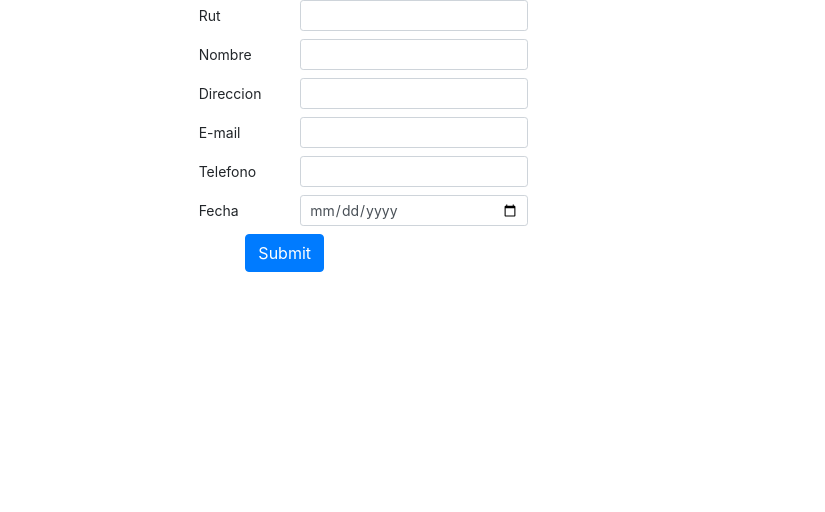
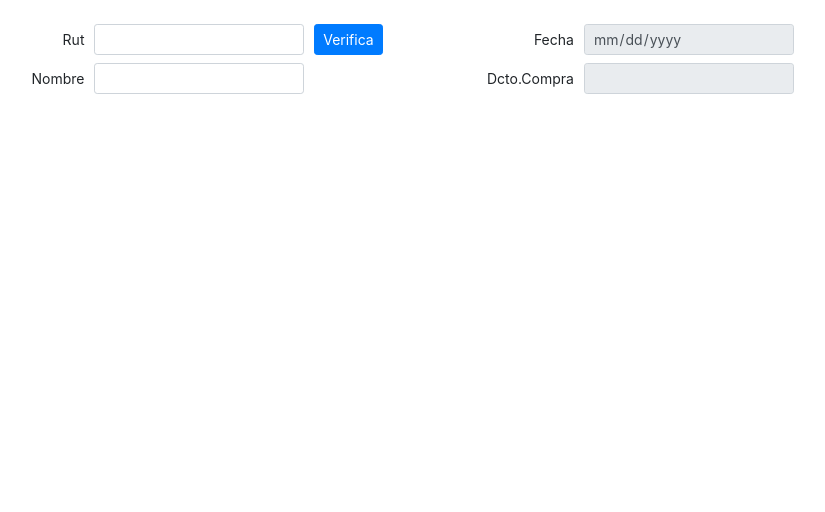
Before and after one commit to landersoft/AMASADOSUR, a Django app: page /abastecimiento/compra/ in a window 1280 px wide. Shown: the part 57-569 px from the top of the page, without its empty margins (243-1068 px from the left). Run offline with Django 3.2, Linux system fonts and the light colour scheme; a user stored in the database is signed in; some libraries are stand-ins or nearby versions.

Commit message:
se agrega detalle compra.

```diff
--- a/abastecimiento/urls.py
+++ b/abastecimiento/urls.py
@@ -1,6 +1,6 @@
 from abastecimiento import views
 
-from django.urls import path, include
+from django.urls import path, include, reverse, reverse_lazy
 
 app_name = 'abastecimiento'
 
@@ -8,7 +8,11 @@ urlpatterns = [
     path(r'', views.index, name='index'),
     path(r'productos/', views.ProductoList.as_view(), name='productos'),
     path(r'compra/', views.compra, name='compra'),
-    path(r'compra/nueva', views.nueva_compra, name='nueva_compra'),
+    path(r'compra/nueva/nueva', views.nueva, name='nueva'),
+    path(r'compra/nueva/nueva/add', views.agrega_detalle, name='agrega_detalle'),
+    path(r'compra/nueva', views.verifica, name='verifica'),
+
+    path(r'test/', views.test, name='test'),
 
 
 
--- a/abastecimiento/views.py
+++ b/abastecimiento/views.py
@@ -2,6 +2,7 @@ from django.shortcuts import render, redirect
 from django.views.generic import ListView, CreateView
 from django.forms import modelformset_factory
 from django.urls import reverse_lazy
+from django.http import HttpResponseRedirect
 
 from .models import Producto,Proveedor,Compra,DetalleCompra
 from django.forms import formsets, formset_factory
@@ -42,8 +43,50 @@ class ListadoCompras(ListView):
 def compra(request):
     return render(request, "abastecimiento/compra.html")
 
+def nueva(request):
+    if request.method=="POST":
+        documento=request.POST.get('dcto')
+        try:
+            Compra.objects.get(documento=documento)
+            mesj="Documento ya ingresado"
+            return render(request,'ventas/info.html',{'mesj': mesj})
+        except Compra.DoesNotExist:
+            documento = request.POST.get('dcto')
+            fecha=request.POST.get('fecha')
+            proveedor=Proveedor.objects.get(rut=request.POST.get('rut'))
+            usuario=request.user
+            nueva_compra=Compra(documento=documento,fecha=fecha,proveedor=proveedor,usuario=usuario)
+            nueva_compra.save()
+            print(Compra.objects.latest('id'))
 
-def nueva_compra(request):
+
+            context={
+                'documento': documento,
+                'fecha': fecha,
+                'dcto': documento,
+                'rut': proveedor.rut,
+                'nombre': proveedor.nombre,
+                'id': Compra.objects.latest('id'),
+                'usuario': usuario,
+            }
+        return render(request,'abastecimiento/compra.html',context)
+
+def agrega_detalle(request):
+    pass
+    #if request.method==POST:
+    #    id_compra = request.POST.get('id')
+    #    id_producto = Producto.objects.get(codigo_barras=request.POST.get('codigo')).id
+    #    lote = request.POST.get('lote')
+    #    nuevo_detalle = DetalleCompra()
+
+    #    lote = models.CharField(max_length=30, blank=True, null=True)
+    #    fecha_vencimiento = models.DateField()
+    #    cantidad = models.IntegerField()
+    #    precio_compra_unitario = models.IntegerField()
+
+
+
+def verifica(request):
     if request.method=="POST":
         rut_proveedor = request.POST['rut']
         print(rut_proveedor)
@@ -53,7 +96,8 @@ def nueva_compra(request):
 
             context={
                 'nombre': proveedor.nombre,
-                'rut': proveedor.rut
+                'rut': proveedor.rut,
+                'usuario': request.user
             }
             return render(request, 'abastecimiento/compra.html', context)
         except Proveedor.DoesNotExist:
@@ -63,3 +107,7 @@ def nueva_compra(request):
                 'mesj': mesj
             }
             return render(request,'ventas/info.html',context)
+
+
+def test(request):
+    return render(request, 'abastecimiento/test.html')
--- a/templates/abastecimiento/compra.html
+++ b/templates/abastecimiento/compra.html
@@ -1,100 +1,147 @@
 {% extends "base.html"%}
+
 {% block estilo %}{% endblock %}
 
 {% load staticfiles %}
 
 {% block tittle %}Compra{% endblock %}
-
 {% block content %}
-
-<div class="container-fluid">
-	<div class="row">
-		<div class="col-md-4">
-		</div>
-		<div class="col-md-4">
-            <form action="http://127.0.0.1:8000/abastecimiento/compra/nueva" method="POST">
-                {% csrf_token %}
-                {% if rut %}
-                    <div class="form-row">
-
-
-                            <label for="rut" class="col-md-3 col-form-label-sm align-content-end">Rut</label>
-                            <div class="col-7">
-                                <input type="text" class="form-control form-control-sm" id="rut" name="rut" required placeholder={{rut}} readonly>
-                            </div>
-                            <label for="nombre" class="col-md-3 col-form-label-sm">Nombre</label>
-                            <div class="col-7">
-                                <input type="text" class="form-control form-control-sm" id="nombre" name="nombre" required>
-                            </div>
-                            <div class="col-md-2">
-                                <button type="submit" class="btn btn-primary">Verifica</button>
-                            </div>
-                            <label for="nombre" class="col-md-3 col-form-label-sm">Nombre</label>
-                            <div class="col-7">
-                                <input type="text" class="form-control form-control-sm" id="nombre" name="nombre" placeholder={{nombre}} readonly>
-                            </div>
-                            <label for="direccion" class="col-md-3 col-form-label-sm">Direccion</label>
-                            <div class="col-7">
-                                <input type="text" class="form-control form-control-sm" id="direccion" name="direccion" placeholder={{direccion}} readonly >
-                            </div>
-                            <label for="email" class="col-md-3 col-form-label-sm">E-mail</label>
-                            <div class="col-md-7">
-                                <input type="email" class="form-control form-control-sm" id="email" name="email" placeholder={{email}} readonly>
-                            </div>
-                            <label for="telefono" class="col-md-3 col-form-label-sm">Telefono</label>
-                            <div class="col-md-7">
-                                <input type="number" class="form-control form-control-sm" id="telefono" name="telefono" placeholder={{telefono}} readonly>
-                            </div>
-                            <label for="fecha" class="col-md-3 col-form-label-sm">Fecha</label>
-                                <div class="col-md-7">
-                            <input type="date" class="form-control form-control-sm" id="fecha" name="fecha">
-
-                    </div>
-
-                {% else %}
-
-                    <div class="form-row">
-
-                            <label for="rut" class="col-md-3 col-form-label-sm align-content-end">Rut</label>
-                            <div class="col-7">
-                                <input type="text" class="form-control form-control-sm" id="rut" name="rut" required >
-                            </div>
-
-                            <label for="nombre" class="col-md-3 col-form-label-sm">Nombre</label>
-                            <div class="col-7">
-                                <input type="text" class="form-control form-control-sm" id="nombre" name="nombre" required>
-                            </div>
-                            <label for="direccion" class="col-md-3 col-form-label-sm">Direccion</label>
-                            <div class="col-7">
-                                <input type="text" class="form-control form-control-sm" id="direccion" name="direccion">
-                            </div>
-                            <label for="email" class="col-md-3 col-form-label-sm">E-mail</label>
-                            <div class="col-md-7">
-                                <input type="email" class="form-control form-control-sm" id="email" name="email">
-                            </div>
-                            <label for="telefono" class="col-md-3 col-form-label-sm">Telefono</label>
-                            <div class="col-md-7">
-                                <input type="number" class="form-control form-control-sm" id="telefono" name="telefono">
-                            </div>
-                            <label for="fecha" class="col-md-3 col-form-label-sm">Fecha</label>
-                                <div class="col-md-7">
-                            <input type="date" class="form-control form-control-sm" id="fecha" name="fecha">
-
-                    </div>
-            {% endif %}
+    <div class="container-fluid">
 
 
 
-            <div class="form-row">
+        &nbsp;
 
-                   <div class="col-md-10 offset-md-7">
-                       <button type="submit" class="btn btn-primary">Submit</button>
+	<div class="row">
+		<div class="col-md-2">
+		</div>
+
+        {% if rut and fecha is None %}
+
+		        <div class="col-md-4">
+
+            <div class="container">
+                    <form action="{% url 'abastecimiento:nueva' %}" method="post">{% csrf_token %}
+                    <div class="form-row">
+
+                        <label for="rut" class="col-md-3 col-form-label-sm align-content-end">Rut Proveedor</label>
+                        <div class="col-7">
+                            <input type="text" class="form-control form-control-sm" id="rut" name="rut" placeholder="{{ rut }}" value="{{ rut }}" readonly>
+                        </div>
+
+                        <label for="nombre" class="col-md-3 col-form-label-sm">Nombre Provee.</label>
+                        <div class="col-7">
+                            <input type="text" class="form-control form-control-sm" id="nombre" name="nombre" placeholder={{ nombre }} readonly>
+                        </div>
+
+                        <label for="usuario" class="col-md-3 col-form-label-sm ">Usuario</label>
+                        <div class="col-md-7">
+                            <input type="text" class="form-control form-control-sm" id="usuario" name="usuario" placeholder={{ usuario }} readonly>
+                        </div>
                     </div>
 
             </div>
 
+        </div>
+                <div class="col-md-4">
+            <div class="container">
+                <div class="form-row">
+                    <label for="dcto" class="col-md-5 col-form-label-sm text-right">Dcto.Compra</label>
+                    <div class="col-md-7">
+                        <input type="text" class="form-control form-control-sm" id="dcto" name="dcto" required>
+                    </div>
+
+                    <label for="fecha" class="col-md-5 col-form-label-sm text-right">Fecha</label>
+                    <div class="col-md-7">
+                        <input type="date" class="form-control form-control-sm" id="fecha" name="fecha" required>
+                    </div>
+                    <div class="col offset-md-8">
+                            <button type="submit" class="btn btn-primary">Registra Compra</button>
+                    </div>
+
+
+                </div>
+
+            </div>
+
+        </div>
+                </form>
+
+
+
+        {% elif rut and fecha %}
+
+                <div class="col-md-4">
+                    <div class="container">
+
+                        <div class="form-row">
+
+                            <label for="rut" class="col-md-3 col-form-label-sm align-content-end">Rut Proveedor</label>
+                            <div class="col-7">
+                                <input type="text" class="form-control form-control-sm" id="rut" name="rut" placeholder="{{ rut }}" readonly>
+                            </div>
+
+
+                            <label for="nombre" class="col-md-3 col-form-label-sm">Nombre Provee.</label>
+                            <div class="col-7">
+                                <input type="text" class="form-control form-control-sm" id="nombre" name="nombre" placeholder={{ nombre }} readonly>
+                            </div>
+
+                            <label for="usuario" class="col-md-3 col-form-label-sm ">Usuario</label>
+                            <div class="col-md-7">
+                                <input type="text" class="form-control form-control-sm" id="usuario" name="usuario" placeholder={{ usuario }} readonly>
+                            </div>
+                        </div>
+                    </div>
+                </div>
+
+                <div class="col-md-4">
+                    <div class="container">
+                        <div class="form-row">
+                            <label for="dcto" class="col-md-5 col-form-label-sm text-right">Dcto.Compra</label>
+                            <div class="col-md-7">
+                                <input type="text" class="form-control form-control-sm" id="dcto" placeholder="{{ dcto }}"  name="dcto"  readonly>
+                            </div>
+
+                            <label for="fecha" class="col-md-5 col-form-label-sm text-right">Fecha</label>
+                            <div class="col-md-7">
+                                <input type="text" class="form-control form-control-sm" id="fecha" placeholder="{{ fecha }}" name="fecha"  readonly>
+                            </div>
+
+                        </div>
+                    </div>
+                </div>
+                </div>
+            </div>
+
+
+
+<div class="container-fluid">
+&nbsp
+	<div class="form-row">
+		<div class="col-md-1">
 		</div>
-		<div class="col-md-4">
+		<div class="col-md-2 text text-left text-black">
+            Código
+            <input id="codigo" name="codigo" type="number" placeholder="Ingrese Codigo" class="form-control input-lg" required="" autofocus >
+		</div>
+		<div class="col-md-1">
+		</div>
+		<div class="col-md-1">
+		</div>
+		<div class="col-md-1">
+		</div>
+		<div class="col-md-1">
+		</div>
+		<div class="col-md-1">
+		</div>
+		<div class="col-md-1">
+		</div>
+		<div class="col-md-1">
+		</div>
+		<div class="col-md-1">
+		</div>
+		<div class="col-md-1">
 		</div>
 	</div>
 </div>
@@ -103,4 +150,159 @@
 
 
 
+
+
+
+
+
+
+
+
+
+
+
+
+
+
+
+
+
+
+
+
+
+
+
+
+
+
+
+
+
+
+		<div class="col-md-1 ">
+		</div>
+		<div class="col-md-3 border border-0">
+
+            <form class="form-row align-items-center text text-center text-black-50" action=action="{% url 'abastecimiento:agrega_detalle' %}" method="post">{% csrf_token %}
+                {% csrf_token %}
+                Codigo
+                <input id="codigo" name="codigo" type="number" placeholder="Ingrese Codigo" class="form-control input-lg"
+                       required="" autofocus >
+                <input type="hidden" id="id" name="id" value="{{ id }}">
+        </div>
+
+        <div class="col-md-1 text-black-50">
+                Cantidad
+                <input id="cantidad" name="cantidad" value="1" type="number" placeholder="1" class="form-control input-lg" autofocus >
+		</div>
+
+        <div class="col-md-1 text-black-50">
+                Precio Unit
+                <input id="precio" name="precio" value="" type="number" class="form-control input-lg" autofocus >
+		</div>
+		<div class="col-md-1 text-light ">
+            aceptar
+                <button type="submit" class="btn btn-primary align-bottom"><span class="fa fa-barcode"></span> Aceptar</button>
+
+		</div>
+            </form>
+		<div class="col-md-3 text text-center text-black-50 h-auto">
+            <div class="text text-light">Total</div>
+            <h2><strong>Total:</strong> {{suma}}</h2>
+
+
+		</div>
+		<div class="col-md-1">
+		</div>
+
+
+
+
+
+
+
+
+
+
+
+
+
+
+
+
+
+
+
+
+
+
+
+
+
+
+
+
+
+
+
+
+
+
+
+
+
+
+
+
+
+
+
+
+        {% else %}
+            <div class="col-md-4">
+            <div class="container">
+                    <form action="{% url 'abastecimiento:verifica' %}" method="POST">{% csrf_token %}
+                    <div class="form-row">
+                        <label for="rut" class="col-md-3 col-form-label-sm text-right">Rut</label>
+                        <div class="col-7">
+                            <input type="text" class="form-control form-control-sm" id="rut" name="rut" required>
+                        </div>
+                        <div class="col-md-2">
+                            <button type="submit" class="btn btn-primary btn-sm">Verifica</button>
+                        </div>
+                        <label for="nombre" class="col-md-3 col-form-label-sm text-right">Nombre</label>
+                        <div class="col-7">
+                            <input type="text" class="form-control form-control-sm" id="nombre" name="nombre">
+                        </div>
+
+                    </div>
+                    </form>
+
+            </div>
+        </div>
+            <div class="col-md-4">
+            <div class="container">
+                <div class="form-row">
+                    <label for="fecha" class="col-md-5 col-form-label-sm text-right">Fecha</label>
+                    <div class="col-md-7">
+                        <input type="date" class="form-control form-control-sm" id="fecha" name="fecha" placeholder="" readonly>
+                    </div>
+                    <label for="dcto" class="col-md-5 col-form-label-sm text-right">Dcto.Compra</label>
+                    <div class="col-md-7">
+                        <input type="text" class="form-control form-control-sm" id="dcto" name="dcto" readonly>
+                    </div>
+
+                </div>
+            </div>
+        </div>
+        {% endif %}
+
+
+        <div class="col-md-2">
+		</div>
+
+
+
+
 {% endblock %}
--- a/templates/base.html
+++ b/templates/base.html
@@ -80,6 +80,8 @@
 
 
 
+
+
 {% block footer %}
 <nav class="navbar fixed-bottom navbar-light bg-light">
 <div class="container justify-content-center">
```
Also changed, not shown: templates/abastecimiento/compra2.html (added, +115 -0 lines), templates/abastecimiento/detalle.html (added, +54 -0 lines), templates/abastecimiento/test.html (deleted, +0 -10 lines).
